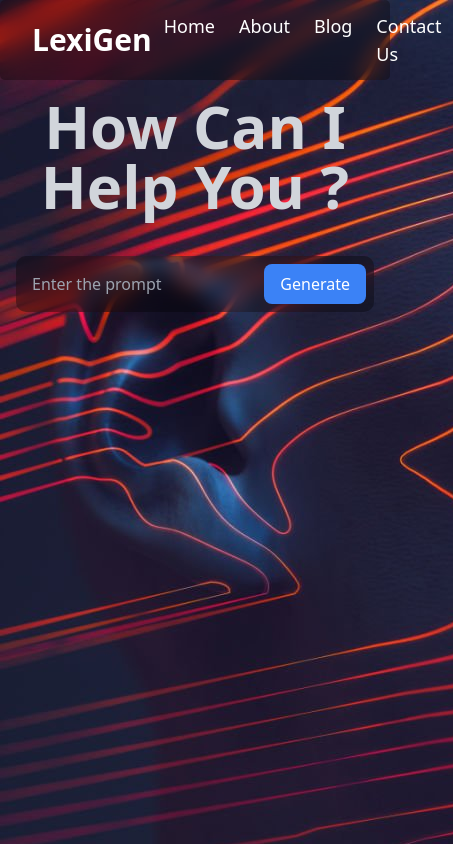
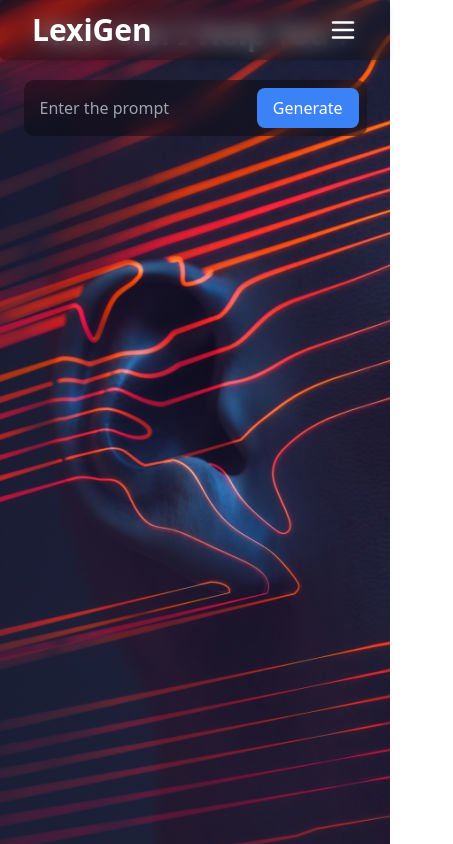
Before and after one commit to MalayMaity21/Image_Generator, a React (Vite) app in the folder Frontend/: page / in a window 390 px wide. Shown: the whole page, 453 px wide, since content can reach past the window. Built offline with nearby package versions, Linux system fonts and the light colour scheme.

Commit message:
Mobile friendly Responsive and Fixing Navbar

```diff
--- a/Frontend/package.json
+++ b/Frontend/package.json
@@ -11,6 +11,7 @@
   },
   "dependencies": {
     "axios": "^1.7.9",
+    "lucide-react": "^0.475.0",
     "react": "^18.3.1",
     "react-dom": "^18.3.1",
     "react-loader-spinner": "^6.1.6",
--- a/Frontend/src/App.jsx
+++ b/Frontend/src/App.jsx
@@ -5,7 +5,7 @@ function App() {
   return (
     <main>
       <Navbar />
-      <section className="relative w-full py-4">
+      <section className=" w-full py-4">
         <Home />
       </section>
     </main>
--- a/Frontend/src/components/Navbar/Navbar.jsx
+++ b/Frontend/src/components/Navbar/Navbar.jsx
@@ -1,26 +1,50 @@
-import React from "react";
+import React, { useState } from "react";
 import Navlinks from "./Navlinks.json";
-
+import { Menu, X } from "lucide-react";
 const Navbar = () => {
+  const [isOpen, setIsOpen] = useState(false);
   return (
-    <div className="w-full bg-white z-[99] flex items-center justify-between py-3 px-8 border border-b-2 capitalize nav">
+    <nav className="w-full bg-white fixed top-0 z-50 flex items-center justify-between py-3 px-8 border-b-2 shadow-md nav">
       <div>
         <h1 className="font-bold text-3xl">LexiGen</h1>
       </div>
-      <div className="flex">
+
+      <ul className="md:flex hidden">
         {Navlinks.map((items, idx) => {
           const { title, link } = items;
 
           return (
-            <ul>
-              <li key={idx} className="px-3 text-lg font-medium">
-                <a href={link}>{title}</a>
-              </li>
-            </ul>
+            <li key={idx} className="px-3 text-lg font-medium">
+              <a href={link}>{title}</a>
+            </li>
           );
         })}
-      </div>
-    </div>
+      </ul>
+
+      {/* mobile menu button */}
+      <button
+        className="md:hidden focus:outline-none   "
+        onClick={() => setIsOpen(!isOpen)}
+      >
+        {isOpen ? <X size={30} /> : <Menu size={30} />}
+      </button>
+
+      {isOpen && (
+        <ul className="md:hidden bg-gray-800 absolute  w-full h-screen left-0 top-16 py-4 flex flex-col items-center space-y-4">
+          {Navlinks.map((items, idx) => {
+            const { title, link } = items;
+
+            return (
+              <li key={idx} className="px-3 py-1 text-lg font-medium">
+                <a href={link} key={idx}>
+                  {title}
+                </a>
+              </li>
+            );
+          })}
+        </ul>
+      )}
+    </nav>
   );
 };
 
--- a/Frontend/src/pages/Home.jsx
+++ b/Frontend/src/pages/Home.jsx
@@ -31,10 +31,10 @@ export default function Home() {
   };
 
   return (
-    <div className="flex flex-col w-full items-center justify-start h-auto px-4 overflow-auto">
+    <div className="flex flex-col w-full items-center justify-center h-auto px-4 overflow-auto z-1">
       <div>
         <div>
-          <h1 className="text-6xl font-bold text-center mb-4 max-w-5xl text-gray-300 capitalize">
+          <h1 className="text-3xl sm:text-5xl md:text-6xl font-bold text-center mb-4 max-w-5xl text-gray-300 capitalize">
             how Can i help you ?
           </h1>
 
@@ -42,7 +42,7 @@ export default function Home() {
             <input
               type="text"
               placeholder="Enter the prompt"
-              className="w-full my-6 p-4 pr-24 border-2  text-black rounded-lg focus:outline-none bt"
+              className="w-full my-3 md:my-6 p-4 pr-24 border-2  text-black rounded-lg focus:outline-none bt"
               value={userPrompt}
               onChange={(e) => setUserPrompt(e.target.value)}
             />
@@ -56,9 +56,9 @@ export default function Home() {
         </div>
         <div>
           {loading && <Loading />}
-          <div className="max-w-2xl">
+          <div className="">
             {generatedText && (
-              <pre className="mt-6 p-4 border-2 text-black rounded-lg focus:outline-none overflow-y-auto max-w-2xl w-full h-[28rem] txt">
+              <pre className="mt-6 p-4 border-2 text-black rounded-lg focus:outline-none overflow-y-auto max-w-2xl w-full h-[38rem] md:h-[28rem] txt">
                 <code className="block whitespace-pre-wrap break-words">
                   <Typewriter
                     words={[
```
Also changed, not shown: 1 other file (tests, documents, lock files or other folders).
